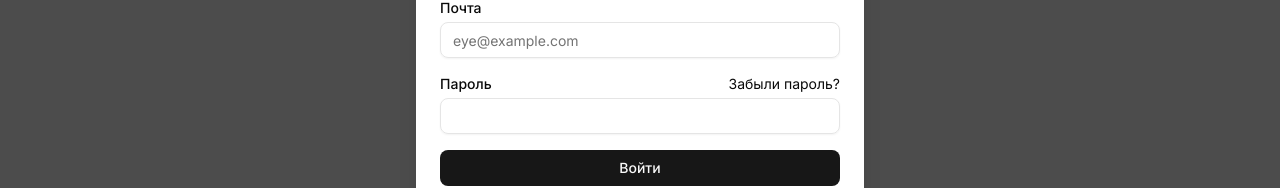
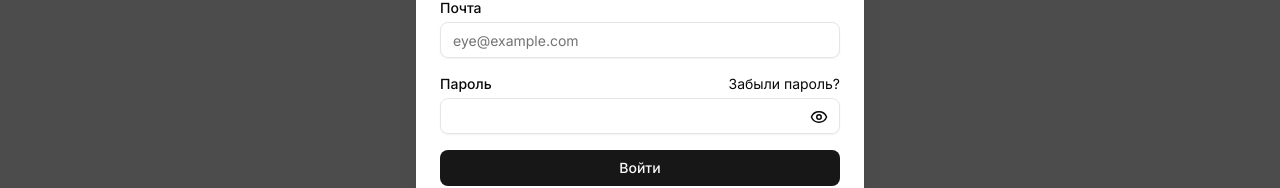
Before and after one commit to sacazidal/chatify, a Next.js app in the folder frontend/: page / in a window 1280 px wide. Both pictures are taken after a click on the button "Авторизация". Shown: the part 314-502 px from the top of the page. Built offline with nearby package versions, Linux system fonts and the light colour scheme.

Commit message:
добавил показать/скрыть пароль

```diff
--- a/frontend/components/Auth/LoginForm.tsx
+++ b/frontend/components/Auth/LoginForm.tsx
@@ -5,10 +5,12 @@ import AuthForm from "./AuthForm";
 import { SwitchFormProps } from "@/types";
 import FieldForm from "../FieldForm";
 import { API_URL } from "@/utils/route";
+import { EyeClosedIcon, EyeIcon } from "lucide-react";
 
 const LoginForm = ({ onSwitch, onRecovery }: SwitchFormProps) => {
   const [email, setEmail] = useState<string>("");
   const [password, setPassword] = useState<string>("");
+  const [showPassword, setShowPassword] = useState<boolean>(false);
   const [error, setError] = useState<string>("");
   const [loading, setLoading] = useState<boolean>(false);
 
@@ -65,11 +67,12 @@ const LoginForm = ({ onSwitch, onRecovery }: SwitchFormProps) => {
         id="email"
         placeholder="eye@example.com"
       />
+      <div className="relative">
         <FieldForm
           label="Пароль"
           value={password}
           onChange={(e) => setPassword(e.target.value)}
-        type="password"
+          type={showPassword ? "password" : "text"}
           id="password"
           recovery={
             <button
@@ -80,6 +83,15 @@ const LoginForm = ({ onSwitch, onRecovery }: SwitchFormProps) => {
             </button>
           }
         />
+        <button
+          type="button"
+          className="absolute right-3 top-[34px]"
+          onClick={() => setShowPassword((prev) => !prev)}
+          aria-label={showPassword ? "Скрыть пароль" : "Показать пароль"}
+        >
+          {showPassword ? <EyeClosedIcon size={18} /> : <EyeIcon size={18} />}
+        </button>
+      </div>
     </AuthForm>
   );
 };
```
Lines whose indentation alone changed are shown as unchanged.
